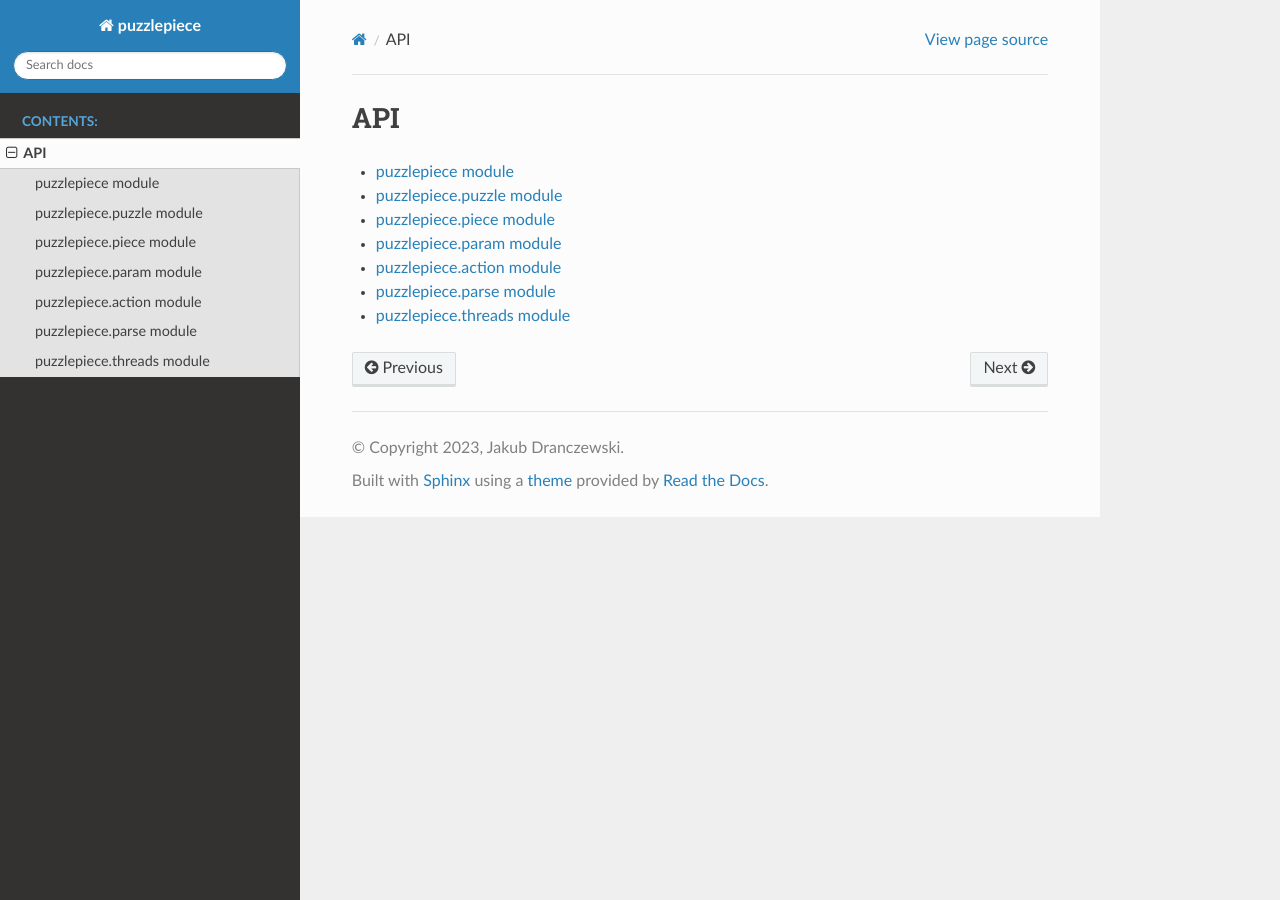
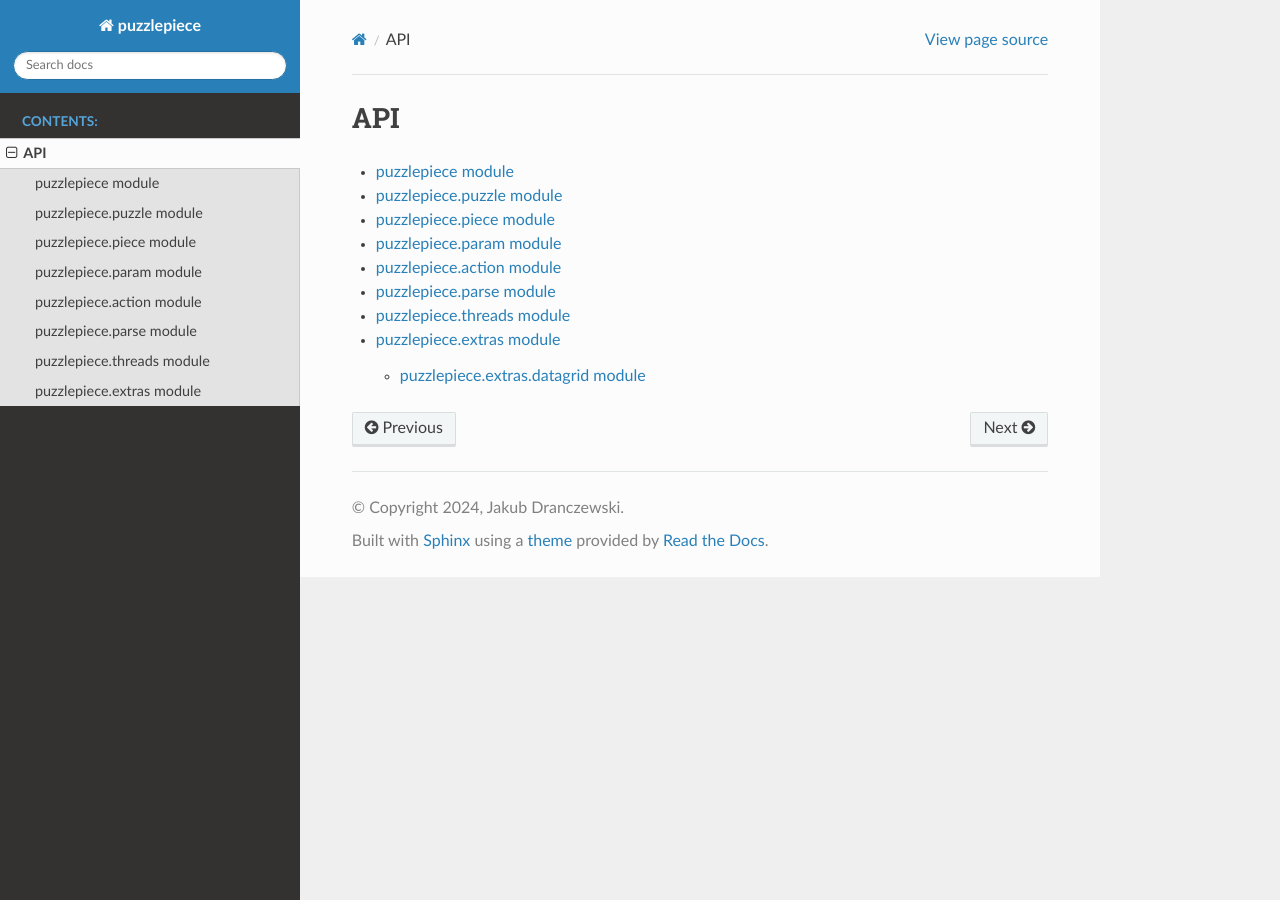
Before and after one commit to jdranczewski/puzzlepiece, a Sphinx documentation site: the page built from docs/source/modules.rst, in a window 1280 px wide. Built offline with Sphinx 7.4.7 and the Read the Docs theme 2.0.0, drawn with Linux system fonts in a browser that asks for light colours.

Commit message:
Datagrid docs skeleton and extras __init__

```diff
--- a/docs/source/conf.py
+++ b/docs/source/conf.py
@@ -12,7 +12,7 @@ sys.path.insert(0, os.path.abspath("../.."))
 # https://www.sphinx-doc.org/en/master/usage/configuration.html#project-information
 
 project = "puzzlepiece"
-copyright = "2023, Jakub Dranczewski"
+copyright = "2024, Jakub Dranczewski"
 author = "Jakub Dranczewski"
 release = "0.1"
 
--- a/docs/source/modules.rst
+++ b/docs/source/modules.rst
@@ -11,3 +11,4 @@ API
    puzzlepiece.action
    puzzlepiece.parse
    puzzlepiece.threads
+   puzzlepiece.extras
--- /dev/null
+++ b/docs/source/puzzlepiece.extras.datagrid.rst
@@ -0,0 +1,7 @@
+puzzlepiece.extras.datagrid module
+==================================
+
+.. automodule:: puzzlepiece.extras.datagrid
+   :members:
+   :undoc-members:
+   :show-inheritance:
```
Also changed, not shown: docs/source/puzzlepiece.extras.rst (added, +20 -0 lines), 2 other files.
